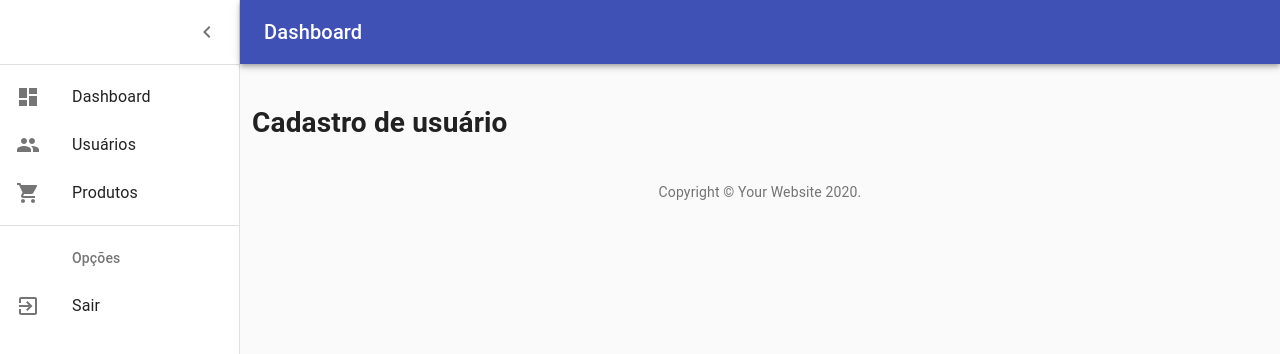
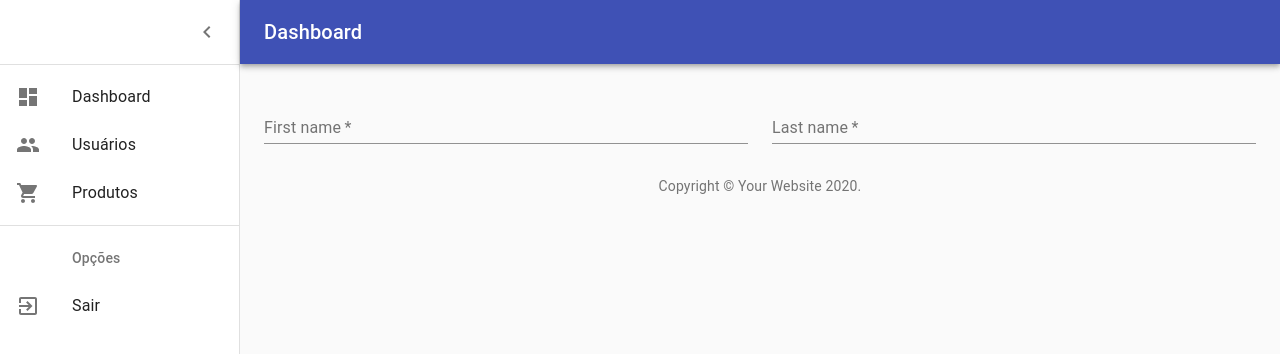
Before and after one commit to rubens-lavor/MERN, a React (Create React App) app in the folder client/: page /admin/usuarios/cadastrar in a window 1280 px wide. Shown: the top 354 px of the page. Built offline with nearby package versions, Linux system fonts and the light colour scheme.

Commit message:
address form

```diff
--- a/client/src/pages/admin/usuarios/UsuariosCadastrar.js
+++ b/client/src/pages/admin/usuarios/UsuariosCadastrar.js
@@ -2,6 +2,8 @@ import React from 'react';
 import { makeStyles } from '@material-ui/core/styles';
 import Box from '@material-ui/core/Box';
 import Container from '@material-ui/core/Container';
+
+import TextField from '@material-ui/core/TextField';
 //import Paper from '@material-ui/core/Paper';
 //import ImgAdmin from "../../../assets/img/painel-mock.png"
 import Grid from '@material-ui/core/Grid';
@@ -51,8 +53,31 @@ export default function UsuariosCadastrar() {
       <main className={classes.content}>
         <div className={classes.appBarSpacer} />
         <Container maxWidth="lg" className={classes.container}>
-        <Grid container spacing={3}>
-            <h1>Cadastro de usuário</h1>
+          <Grid container spacing={3}>
+
+
+            <Grid item xs={12} sm={6}>
+              <TextField
+                required
+                id="firstName"
+                name="firstName"
+                label="First name"
+                fullWidth
+                autoComplete="given-name"
+              />
+            </Grid>
+            <Grid item xs={12} sm={6}>
+              <TextField
+                required
+                id="lastName"
+                name="lastName"
+                label="Last name"
+                fullWidth
+                autoComplete="family-name"
+              />
+            </Grid>
+
+
           </Grid>
 
           <Box pt={4}>
```
